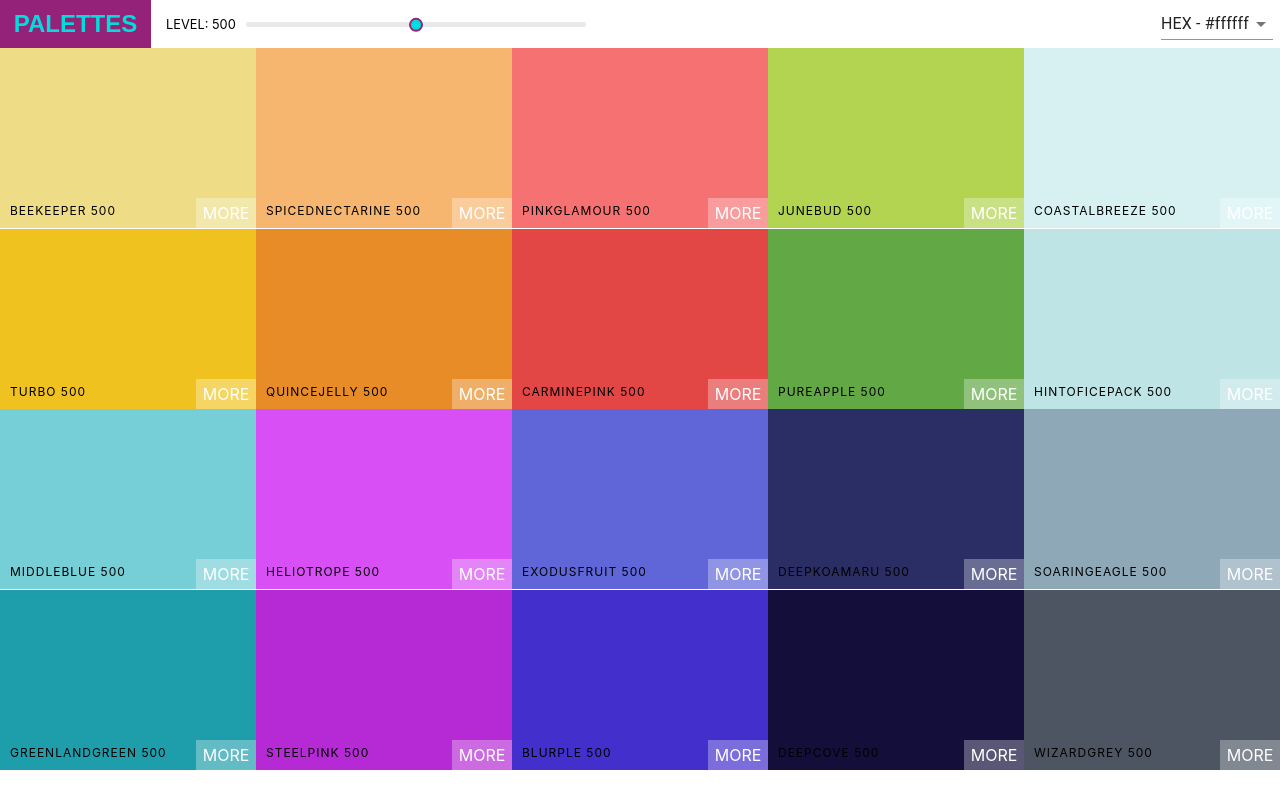
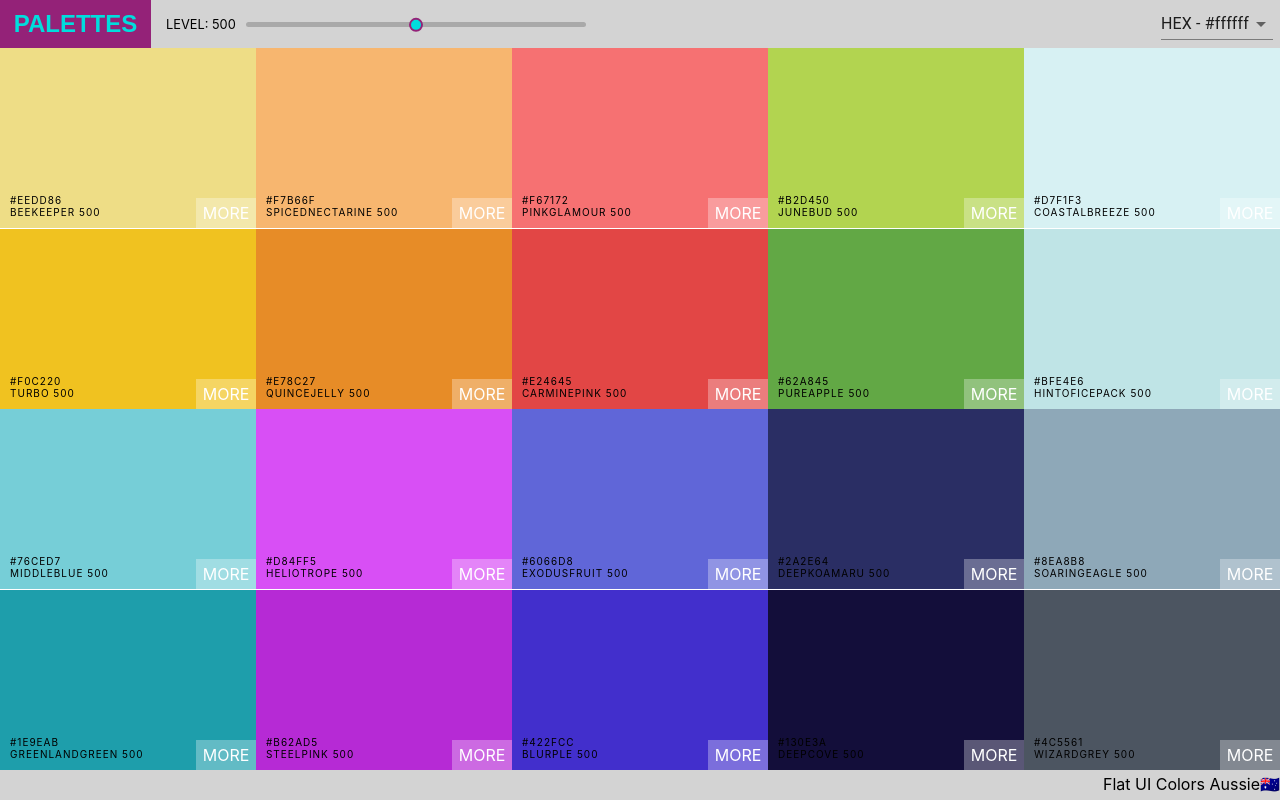
Before and after one commit to orjon/react_palettes, a React (Create React App) app: page / in a window 1280 px wide. Built offline with nearby package versions, Linux system fonts and the light colour scheme; a web font is replaced by a local one.

Commit message:
Color values added to color boxes

```diff
--- a/src/ColorBox.css
+++ b/src/ColorBox.css
@@ -41,7 +41,7 @@
   width: 90%;
   left: 0px;
   bottom: 0px;
-  font-size: 12px;
+  font-size: 10px;
   padding: 10px;
   color: black;
   letter-spacing: 1px;
--- a/src/ColorBox.js
+++ b/src/ColorBox.js
@@ -29,7 +29,8 @@ class ColorBox extends Component {
         </div>
         <div className='copy-container'>
           <div className='box-content'>
-            <span>{name}</span>
+            <div>{background}</div>
+            <div>{name}</div>
           </div>
           <button className='copy-button'>Copy</button>
         </div>
--- a/src/NavBar.css
+++ b/src/NavBar.css
@@ -4,6 +4,7 @@
   align-items: center;
   justify-content: flex-start;
   height: 6vh;
+  background-color: lightgrey;
 }
 
 .NavBar .logo {
@@ -38,10 +39,11 @@
 }
 
 .slider .rc-slider .rc-slider-track{
-  background-color: transparent;
+  background-color: transparent
 }
 
 .slider .rc-slider .rc-slider-rail{
+  background-color: rgba(0,0,0,0.2);
   height: 5px;
 }
 
--- a/src/NavBar.js
+++ b/src/NavBar.js
@@ -55,8 +55,6 @@ class NavBar extends Component {
             <MenuItem value='rgba'>RGBA - rgba(255,255,255,1.0)</MenuItem>
           </Select>
           </div>
-        </header>
-        <footer>
           <Snackbar
             autoHideDuration={2500}
             onClick={this.closeSnackbar}
@@ -64,7 +62,8 @@ class NavBar extends Component {
             anchorOrigin={{vertical:'bottom', horizontal:'left'}}
             open={this.state.snackbarOpen}
             message={<span>Format changed to {this.state.format.toUpperCase()}</span>}/>
-        </footer>
+        </header>
+
       </div>
 
     )
--- a/src/Palette.css
+++ b/src/Palette.css
@@ -7,3 +7,12 @@
 .Palette-colors {
   height: 90%;
 }
+
+.Palette-footer {
+  background-color: lightgrey;
+  height: 4.5vh;
+  display: flex;
+  justify-content: flex-end;
+  align-items: center;
+  margin-top: -2px;
+}
--- a/src/Palette.js
+++ b/src/Palette.js
@@ -25,7 +25,7 @@ class Palette extends Component {
   }
 
   render(){
-    const {colors} = this.props.palette
+    const {colors, paletteName, emoji} = this.props.palette
     const {level, format} = this.state
     const colorBoxes = colors[level].map( color =>
       <ColorBox background={color[format]} name={color.name} key={color.name}/>
@@ -36,7 +36,8 @@ class Palette extends Component {
         <div className='Palette-colors'>
           {colorBoxes}
         </div>
-        {/* footer */}
+        <footer className='Palette-footer'>{paletteName}<span className='emoji'> {emoji}</span>
+        </footer>
       </div>
     )
   }
```
